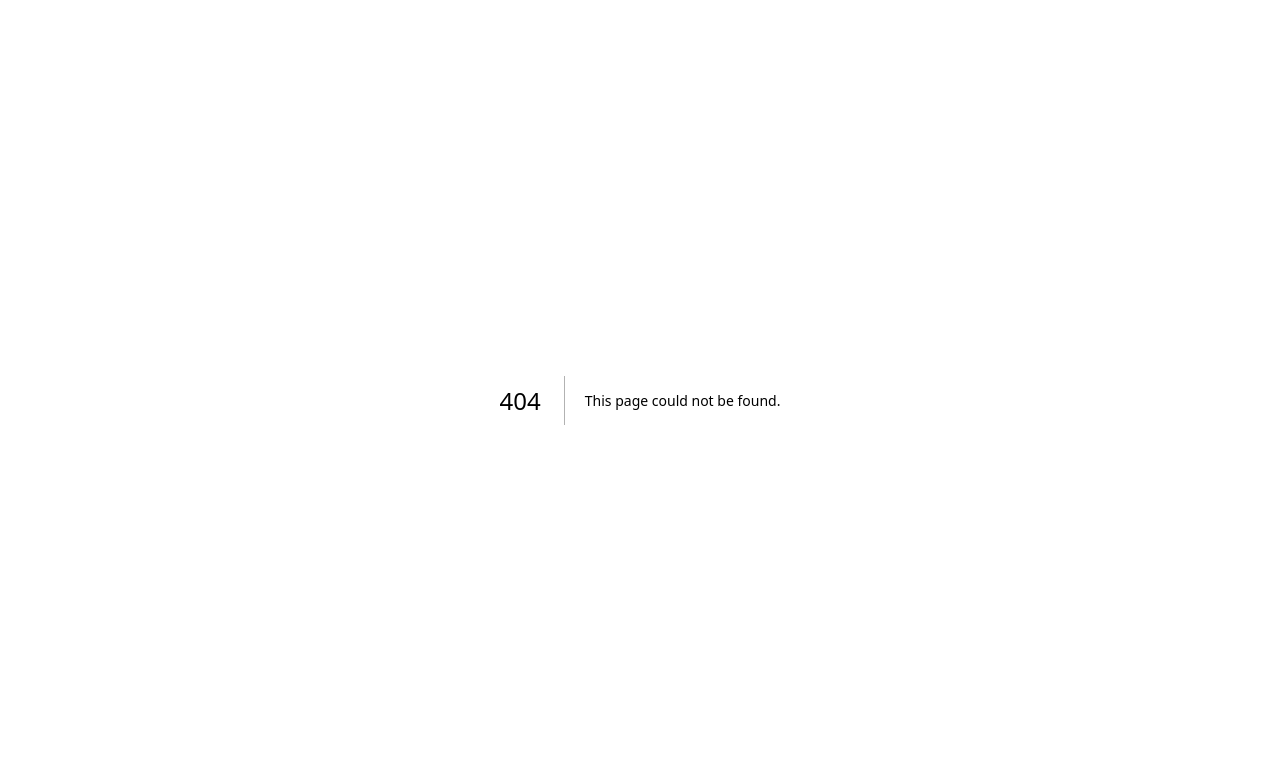
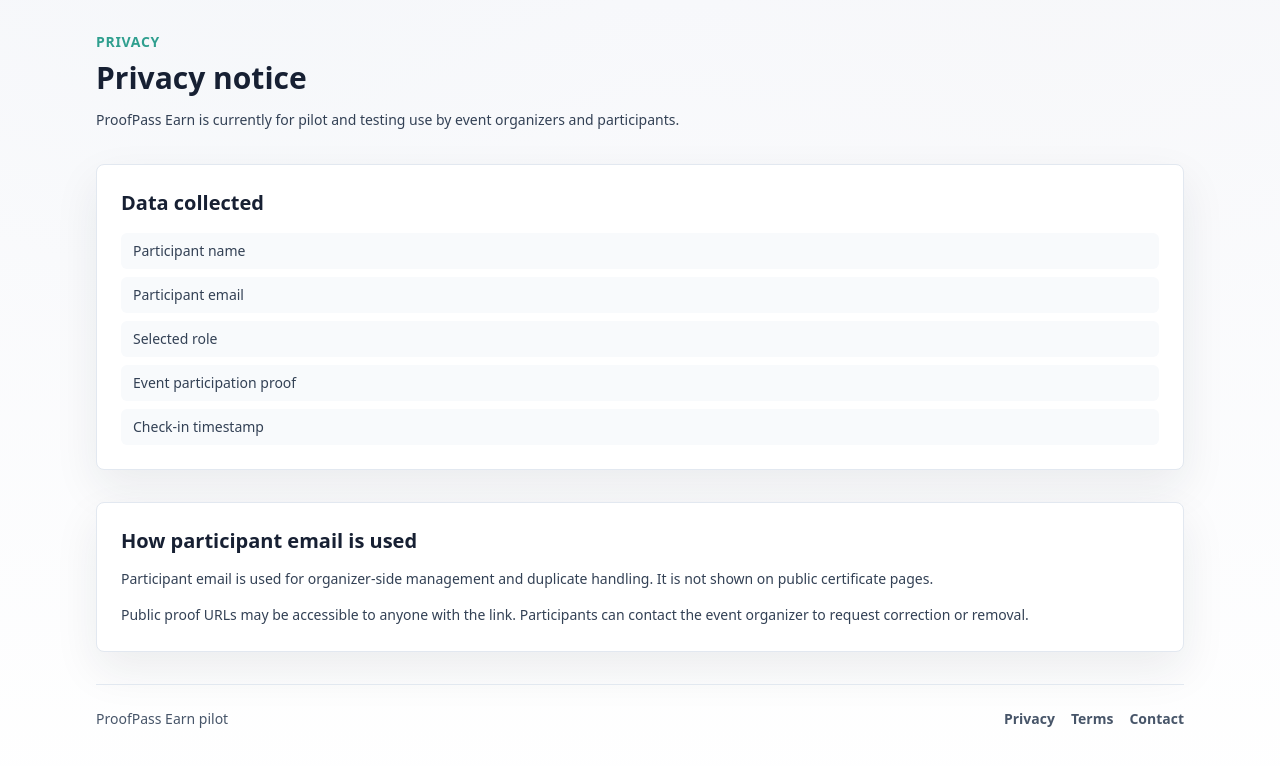
Before and after one commit to catlover-bot/proofpass-earn, a Next.js app: page /privacy in a window 1280 px wide. Before the commit this address had no page. Shown: the top 766 px of the page. Built offline with nearby package versions, Linux system fonts and the light colour scheme.

Commit message:
Add pilot privacy terms and contact pages

```diff
--- a/src/app/cert/[slug]/page.tsx
+++ b/src/app/cert/[slug]/page.tsx
@@ -1,4 +1,5 @@
 import { Award, ShieldAlert, ShieldCheck } from "lucide-react";
+import { PublicFooter } from "@/components/PublicFooter";
 import { SetupError } from "@/components/SetupError";
 import { Card, PageShell, StatusPill } from "@/components/ui";
 import { formatDate, formatDateTime } from "@/lib/format";
@@ -17,8 +18,9 @@ export default async function CertificatePage({
   const missing = getMissingEnv();
   if (missing.length > 0) {
     return (
-      <PageShell>
+      <PageShell className="space-y-6">
         <SetupError missing={missing} />
+        <PublicFooter />
       </PageShell>
     );
   }
@@ -26,8 +28,9 @@ export default async function CertificatePage({
   const supabase = getSupabaseClient();
   if (!supabase) {
     return (
-      <PageShell>
+      <PageShell className="space-y-6">
         <SetupError message="Supabase is not configured yet." />
+        <PublicFooter />
       </PageShell>
     );
   }
@@ -40,21 +43,23 @@ export default async function CertificatePage({
 
   if (certificateError) {
     return (
-      <PageShell>
+      <PageShell className="space-y-6">
         <SetupError title="Unable to load certificate" message={certificateError.message} />
+        <PublicFooter />
       </PageShell>
     );
   }
 
   if (!certificate) {
     return (
-      <PageShell>
+      <PageShell className="space-y-6">
         <Card>
           <h1 className="text-2xl font-bold text-ink">Certificate not found</h1>
           <p className="mt-3 text-sm leading-6 text-slate-700">
             This proof URL does not match a public certificate.
           </p>
         </Card>
+        <PublicFooter />
       </PageShell>
     );
   }
@@ -71,24 +76,26 @@ export default async function CertificatePage({
 
   if (eventError || participantError) {
     return (
-      <PageShell>
+      <PageShell className="space-y-6">
         <SetupError
           title="Unable to load certificate details"
           message={eventError?.message ?? participantError?.message}
         />
+        <PublicFooter />
       </PageShell>
     );
   }
 
   if (!event || !participant) {
     return (
-      <PageShell>
+      <PageShell className="space-y-6">
         <Card>
           <h1 className="text-2xl font-bold text-ink">Certificate details unavailable</h1>
           <p className="mt-3 text-sm leading-6 text-slate-700">
             The proof record exists, but its linked event or participant is missing.
           </p>
         </Card>
+        <PublicFooter />
       </PageShell>
     );
   }
@@ -159,6 +166,14 @@ export default async function CertificatePage({
           </div>
         </dl>
       </Card>
+
+      <Card className="bg-slate-50 shadow-none">
+        <p className="text-sm font-semibold text-slate-700">
+          This public proof page does not display participant email.
+        </p>
+      </Card>
+
+      <PublicFooter />
     </PageShell>
   );
 }
--- /dev/null
+++ b/src/app/contact/page.tsx
@@ -0,0 +1,23 @@
+import { PublicFooter } from "@/components/PublicFooter";
+import { Card, PageShell } from "@/components/ui";
+
+export default function ContactPage() {
+  return (
+    <PageShell className="max-w-4xl space-y-8">
+      <div>
+        <p className="text-sm font-semibold uppercase tracking-wider text-mint">Contact</p>
+        <h1 className="mt-2 text-3xl font-bold text-ink">Contact</h1>
+        <p className="mt-3 text-sm leading-6 text-slate-700">
+          For event-specific questions, contact the event organizer.
+        </p>
+      </div>
+
+      <Card className="space-y-3 text-sm leading-6 text-slate-700">
+        <h2 className="text-xl font-bold text-ink">Pilot feedback</h2>
+        <p>Contact the ProofPass Earn team or the event organizer.</p>
+      </Card>
+
+      <PublicFooter />
+    </PageShell>
+  );
+}
--- a/src/app/page.tsx
+++ b/src/app/page.tsx
@@ -9,6 +9,7 @@ import {
   ShieldCheck,
   Users
 } from "lucide-react";
+import { PublicFooter } from "@/components/PublicFooter";
 import { ButtonLink, Card, PageShell } from "@/components/ui";
 
 const proofTypes = [
@@ -158,6 +159,8 @@ export default function Home() {
           </p>
         </div>
       </section>
+
+      <PublicFooter />
     </PageShell>
   );
 }
--- /dev/null
+++ b/src/app/privacy/page.tsx
@@ -0,0 +1,49 @@
+import { PublicFooter } from "@/components/PublicFooter";
+import { Card, PageShell } from "@/components/ui";
+
+const collectedData = [
+  "Participant name",
+  "Participant email",
+  "Selected role",
+  "Event participation proof",
+  "Check-in timestamp"
+];
+
+export default function PrivacyPage() {
+  return (
+    <PageShell className="max-w-4xl space-y-8">
+      <div>
+        <p className="text-sm font-semibold uppercase tracking-wider text-mint">Privacy</p>
+        <h1 className="mt-2 text-3xl font-bold text-ink">Privacy notice</h1>
+        <p className="mt-3 text-sm leading-6 text-slate-700">
+          ProofPass Earn is currently for pilot and testing use by event organizers and participants.
+        </p>
+      </div>
+
+      <Card className="space-y-4">
+        <h2 className="text-xl font-bold text-ink">Data collected</h2>
+        <ul className="space-y-2 text-sm text-slate-700">
+          {collectedData.map((item) => (
+            <li key={item} className="rounded-md bg-slate-50 px-3 py-2">
+              {item}
+            </li>
+          ))}
+        </ul>
+      </Card>
+
+      <Card className="space-y-3 text-sm leading-6 text-slate-700">
+        <h2 className="text-xl font-bold text-ink">How participant email is used</h2>
+        <p>
+          Participant email is used for organizer-side management and duplicate handling. It is not shown on
+          public certificate pages.
+        </p>
+        <p>
+          Public proof URLs may be accessible to anyone with the link. Participants can contact the event
+          organizer to request correction or removal.
+        </p>
+      </Card>
+
+      <PublicFooter />
+    </PageShell>
+  );
+}
--- /dev/null
+++ b/src/app/terms/page.tsx
@@ -0,0 +1,33 @@
+import { PublicFooter } from "@/components/PublicFooter";
+import { Card, PageShell } from "@/components/ui";
+
+export default function TermsPage() {
+  return (
+    <PageShell className="max-w-4xl space-y-8">
+      <div>
+        <p className="text-sm font-semibold uppercase tracking-wider text-mint">Terms</p>
+        <h1 className="mt-2 text-3xl font-bold text-ink">Pilot terms</h1>
+        <p className="mt-3 text-sm leading-6 text-slate-700">
+          ProofPass Earn is a pilot service for event proof and contribution records.
+        </p>
+      </div>
+
+      <Card className="space-y-4 text-sm leading-6 text-slate-700">
+        <p>
+          Certificates are participation and contribution records. They are not financial assets, investment
+          products, payment instruments, tradable rewards, or token exchange items.
+        </p>
+        <p>
+          The service has no token exchange, no payment flow, and no investment product. Organizers are
+          responsible for using the service appropriately for their events.
+        </p>
+        <p>
+          Public proof URLs may be accessible to anyone with the link. The service may change during the pilot
+          phase as organizer and participant feedback is reviewed.
+        </p>
+      </Card>
+
+      <PublicFooter />
+    </PageShell>
+  );
+}
--- /dev/null
+++ b/src/components/PublicFooter.tsx
@@ -0,0 +1,24 @@
+import Link from "next/link";
+
+const footerLinks = [
+  { href: "/privacy", label: "Privacy" },
+  { href: "/terms", label: "Terms" },
+  { href: "/contact", label: "Contact" }
+];
+
+export function PublicFooter() {
+  return (
+    <footer className="border-t border-slate-200 pt-6 text-sm text-slate-600">
+      <div className="flex flex-col gap-3 sm:flex-row sm:items-center sm:justify-between">
+        <p>ProofPass Earn pilot</p>
+        <nav className="flex flex-wrap gap-4 font-semibold">
+          {footerLinks.map((link) => (
+            <Link key={link.href} href={link.href} className="hover:text-ink">
+              {link.label}
+            </Link>
+          ))}
+        </nav>
+      </div>
+    </footer>
+  );
+}
```
